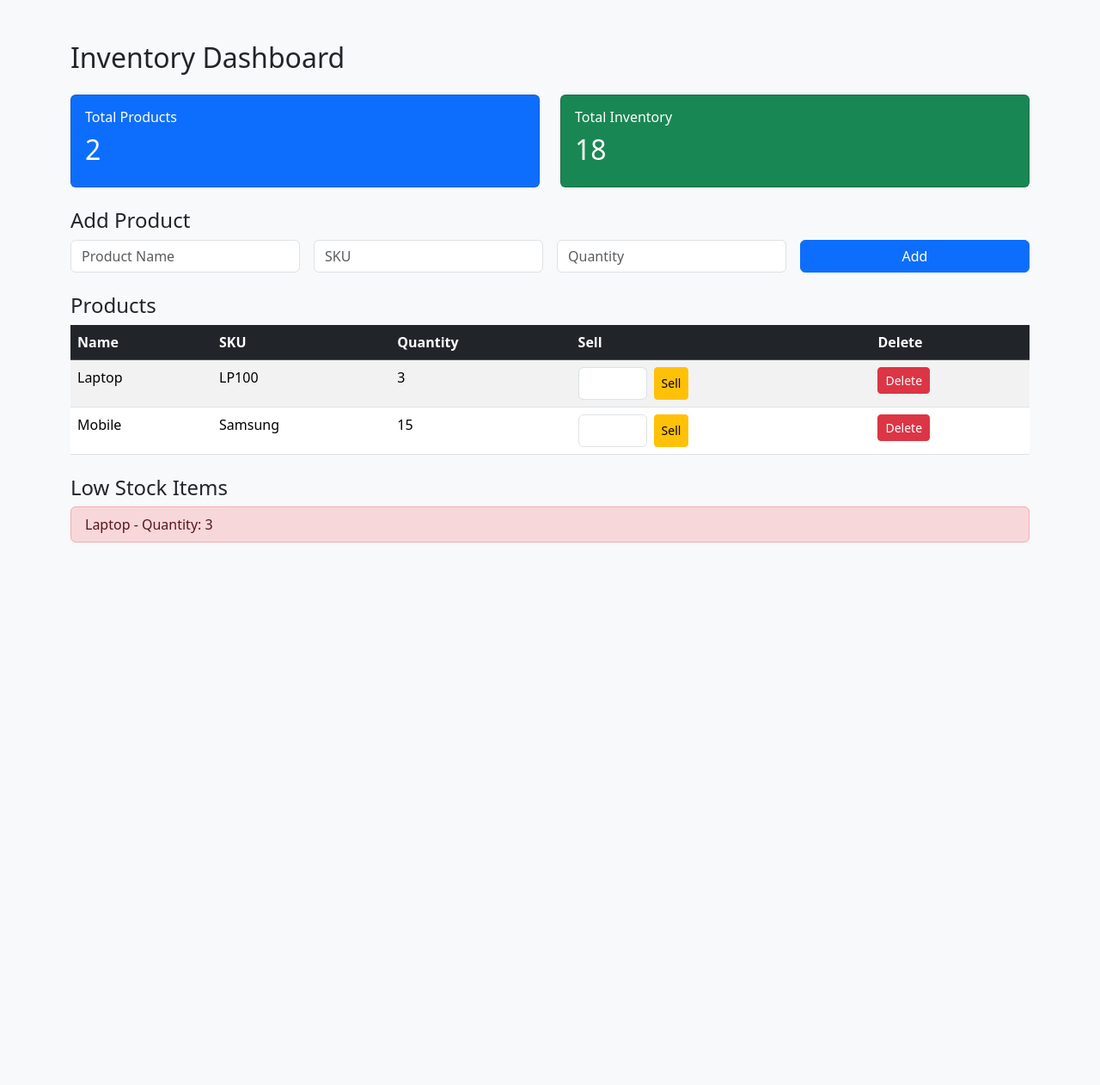
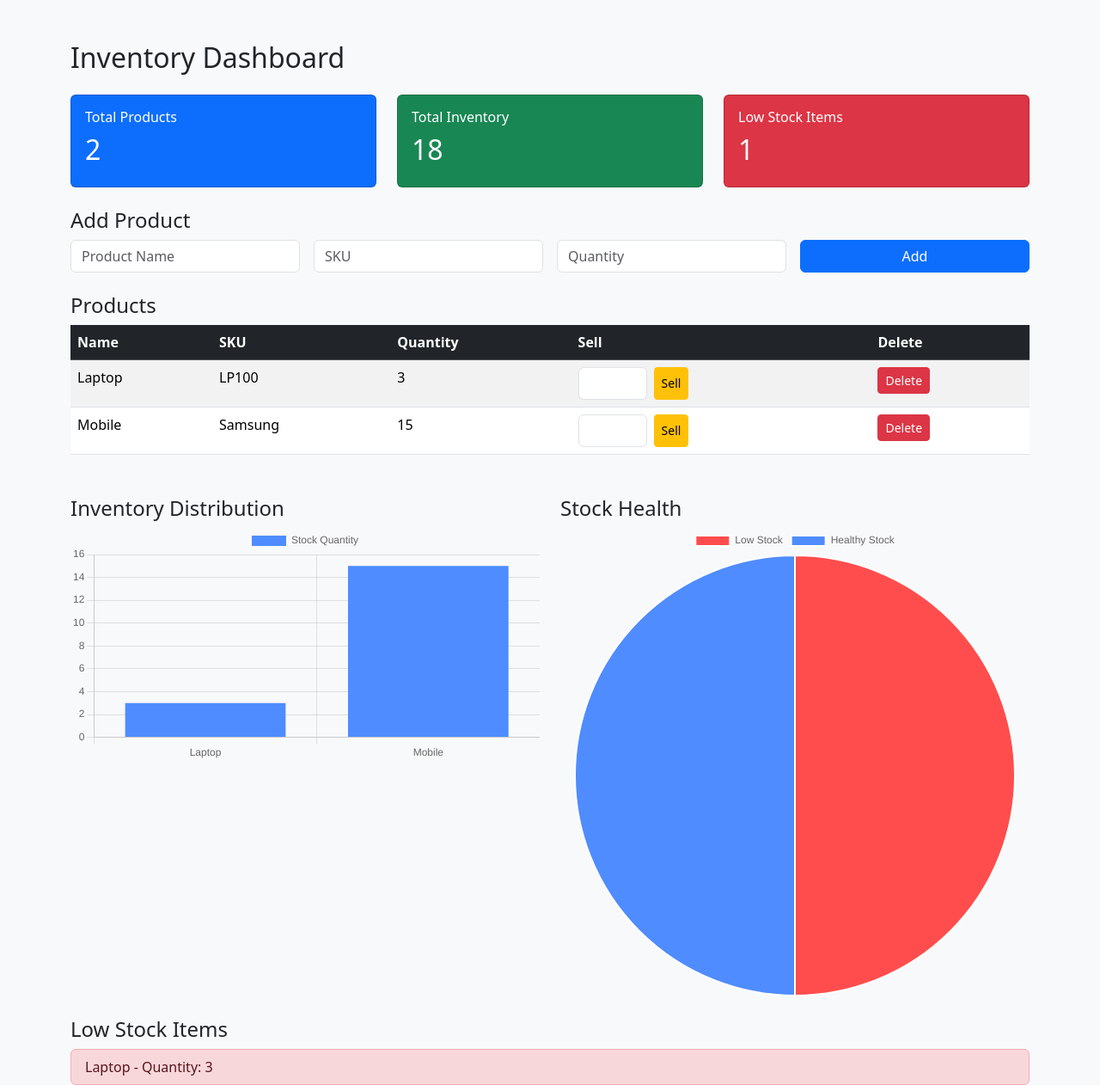
Before and after one commit to HarshaPachcha/wexa-ai-technical-assessment-Harsha, a Flask app: page /dashboard/1 in a window 1280 px wide. Shown: the whole page at 86% size. Before the commit the page ends 631 px from the top, so only its background shows below. Run offline with Flask 3, Linux system fonts and the light colour scheme; data comes from the database, SQL or seed files in the repository.

Commit message:
dashboard change

```diff
--- a/app.py
+++ b/app.py
@@ -188,4 +188,4 @@ if __name__ == "__main__":
     with app.app_context():
         db.create_all()
 
-    app.run(debug=True)
+    app.run(debug=True, use_reloader=False)
--- a/templates/dashboard.html
+++ b/templates/dashboard.html
@@ -2,9 +2,11 @@
 <html>
 
 <head>
-<title>Dashboard</title>
+
+<title>Inventory Dashboard</title>
 
 <link href="https://cdn.jsdelivr.net/npm/bootstrap@5.3.3/dist/css/bootstrap.min.css" rel="stylesheet">
+
 <script src="https://cdn.jsdelivr.net/npm/chart.js"></script>
 
 </head>
@@ -15,23 +17,49 @@
 
 <h2 class="mb-4">Inventory Dashboard</h2>
 
+
 <div class="row mb-4">
 
-<div class="col-md-6">
-<div class="card p-3 bg-primary text-white">
+<div class="col-md-4">
+
+<div class="card text-white bg-primary p-3">
+
 <h6>Total Products</h6>
+
 <h2>{{total_products}}</h2>
-</div>
-</div>
 
-<div class="col-md-6">
-<div class="card p-3 bg-success text-white">
-<h6>Total Inventory</h6>
-<h2>{{total_inventory}}</h2>
-</div>
 </div>
 
 </div>
+
+
+<div class="col-md-4">
+
+<div class="card text-white bg-success p-3">
+
+<h6>Total Inventory</h6>
+
+<h2>{{total_inventory}}</h2>
+
+</div>
+
+</div>
+
+
+<div class="col-md-4">
+
+<div class="card text-white bg-danger p-3">
+
+<h6>Low Stock Items</h6>
+
+<h2>{{low_stock|length}}</h2>
+
+</div>
+
+</div>
+
+</div>
+
 
 
 <h4>Add Product</h4>
@@ -57,6 +85,7 @@
 </form>
 
 
+
 <h4>Products</h4>
 
 <table class="table table-striped">
@@ -64,11 +93,13 @@
 <thead class="table-dark">
 
 <tr>
+
 <th>Name</th>
 <th>SKU</th>
 <th>Quantity</th>
 <th>Sell</th>
 <th>Delete</th>
+
 </tr>
 
 </thead>
@@ -80,8 +111,11 @@
 <tr>
 
 <td>{{p.name}}</td>
+
 <td>{{p.sku}}</td>
+
 <td>{{p.quantity}}</td>
+
 
 <td>
 
@@ -95,8 +129,15 @@
 
 </td>
 
+
 <td>
-<a href="/delete/{{p.id}}/{{org_id}}" class="btn btn-danger btn-sm">Delete</a>
+
+<a href="/delete/{{p.id}}/{{org_id}}" class="btn btn-danger btn-sm">
+
+Delete
+
+</a>
+
 </td>
 
 </tr>
@@ -106,6 +147,30 @@
 </tbody>
 
 </table>
+
+
+
+<div class="row mt-5">
+
+<div class="col-md-6">
+
+<h4>Inventory Distribution</h4>
+
+<canvas id="inventoryChart"></canvas>
+
+</div>
+
+
+<div class="col-md-6">
+
+<h4>Stock Health</h4>
+
+<canvas id="stockChart"></canvas>
+
+</div>
+
+</div>
+
 
 
 <h4 class="mt-4">Low Stock Items</h4>
@@ -126,5 +191,82 @@
 
 </div>
 
+
+
+<script>
+
+const productNames = [
+
+{% for p in products %}
+
+"{{p.name}}",
+
+{% endfor %}
+
+];
+
+
+const productQty = [
+
+{% for p in products %}
+
+{{p.quantity}},
+
+{% endfor %}
+
+];
+
+
+new Chart(document.getElementById("inventoryChart"), {
+
+type: "bar",
+
+data: {
+
+labels: productNames,
+
+datasets: [{
+
+label: "Stock Quantity",
+
+data: productQty,
+
+backgroundColor: "#4f8cff"
+
+}]
+
+}
+
+});
+
+
+const lowStock = {{low_stock|length}};
+
+const healthyStock = {{products|length}} - lowStock;
+
+
+new Chart(document.getElementById("stockChart"), {
+
+type: "pie",
+
+data: {
+
+labels: ["Low Stock","Healthy Stock"],
+
+datasets: [{
+
+data: [lowStock, healthyStock],
+
+backgroundColor: ["#ff4d4d","#4f8cff"]
+
+}]
+
+}
+
+});
+
+</script>
+
 </body>
+
 </html>
```
